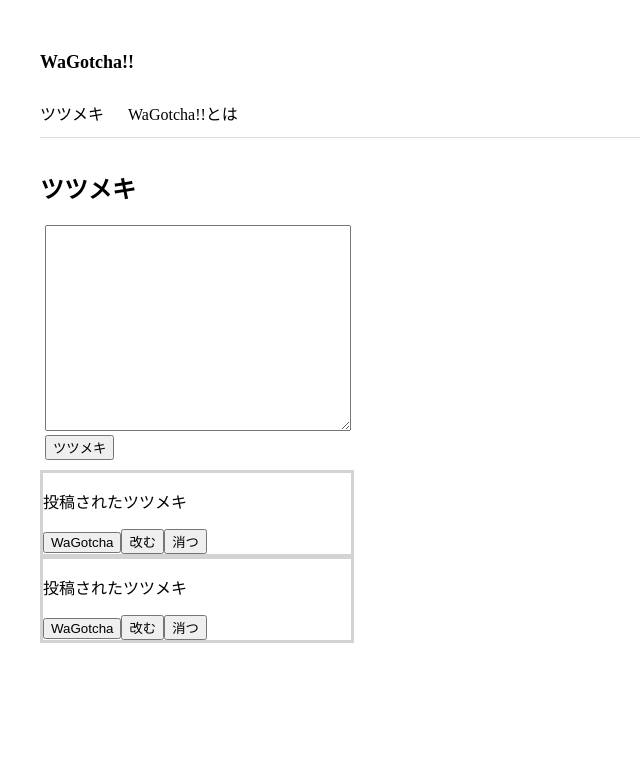
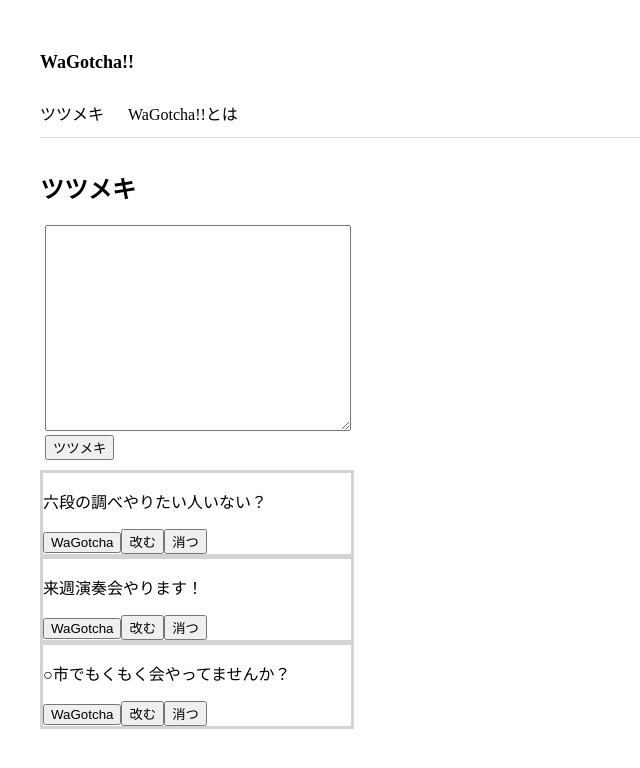
Before and after one commit to MasaNakamura-ctrl/WaGotcha, a Vue app in the folder front/: page / in a window 1280 px wide. Shown: the top 768 px of the page, without its empty margins (0-640 px from the left). Built offline with nearby package versions, Linux system fonts and the light colour scheme.

Commit message:
Add:仮データの作成と反映

```diff
--- a/front/src/components/Tsutsumeki.vue
+++ b/front/src/components/Tsutsumeki.vue
@@ -1,4 +1,6 @@
 <script setup>
+import { tsutsumekis } from './tsutsumeki.js'
+
 </script>
 <template>
     <h1>ツツメキ</h1>
@@ -7,14 +9,8 @@
         </textarea>
         <button>ツツメキ</button>
     </div>
-    <div class="Tsutsumeki-poted">
-        <p class="Tsutsumeki-words">投稿されたツツメキ</p>
-        <button>WaGotcha</button>
-        <button>改む</button>
-        <button>消つ</button>
-    </div>
-    <div class="Tsutsumeki-poted">
-        <p class="Tsutsumeki-words">投稿されたツツメキ</p>
+    <div class="Tsutsumeki-poted" v-for="(tsutsumeki, index) in tsutsumekis">
+        <p class="Tsutsumeki-words">{{ tsutsumeki.text }}</p>
         <button>WaGotcha</button>
         <button>改む</button>
         <button>消つ</button>
--- /dev/null
+++ b/front/src/components/tsutsumeki.js
@@ -0,0 +1,7 @@
+import { ref } from 'vue'
+
+export const tsutsumekis = ref([
+    {id:1, text: "六段の調べやりたい人いない？"},
+    {id:2, text: "来週演奏会やります！"},
+    {id:3, text: "○市でもくもく会やってませんか？"}
+])
```
